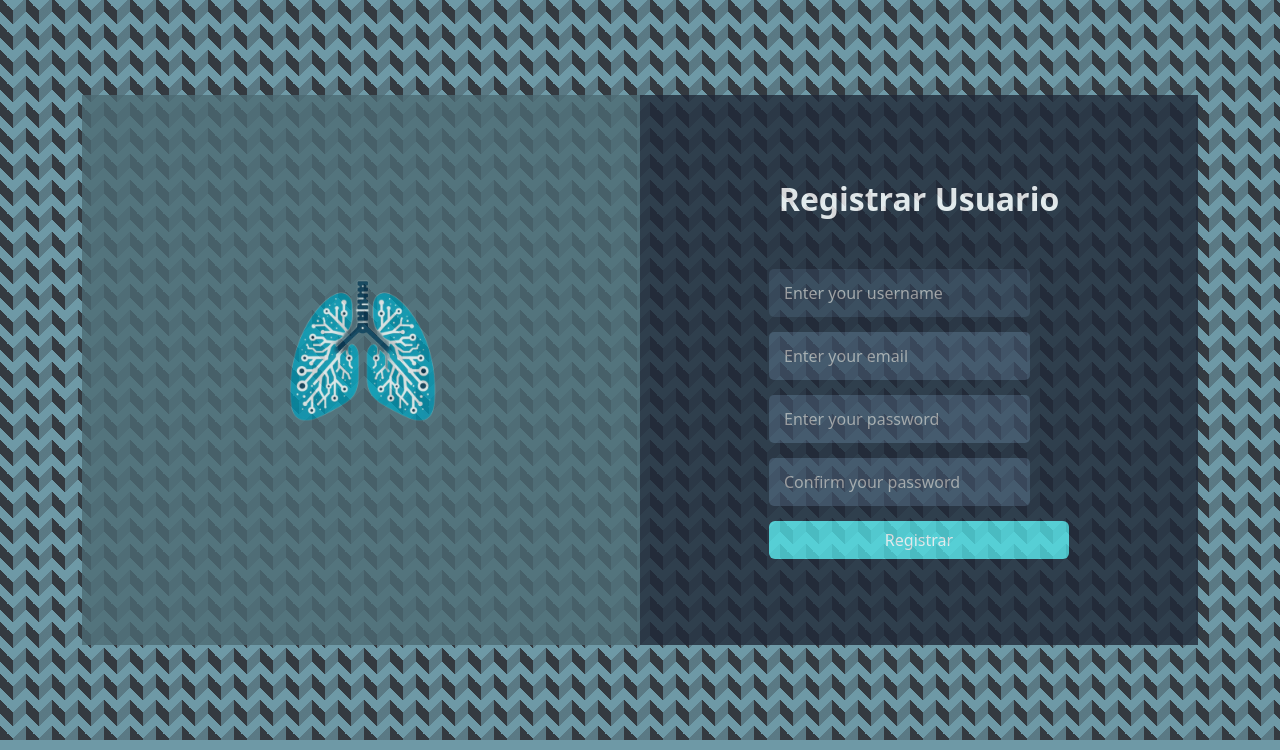
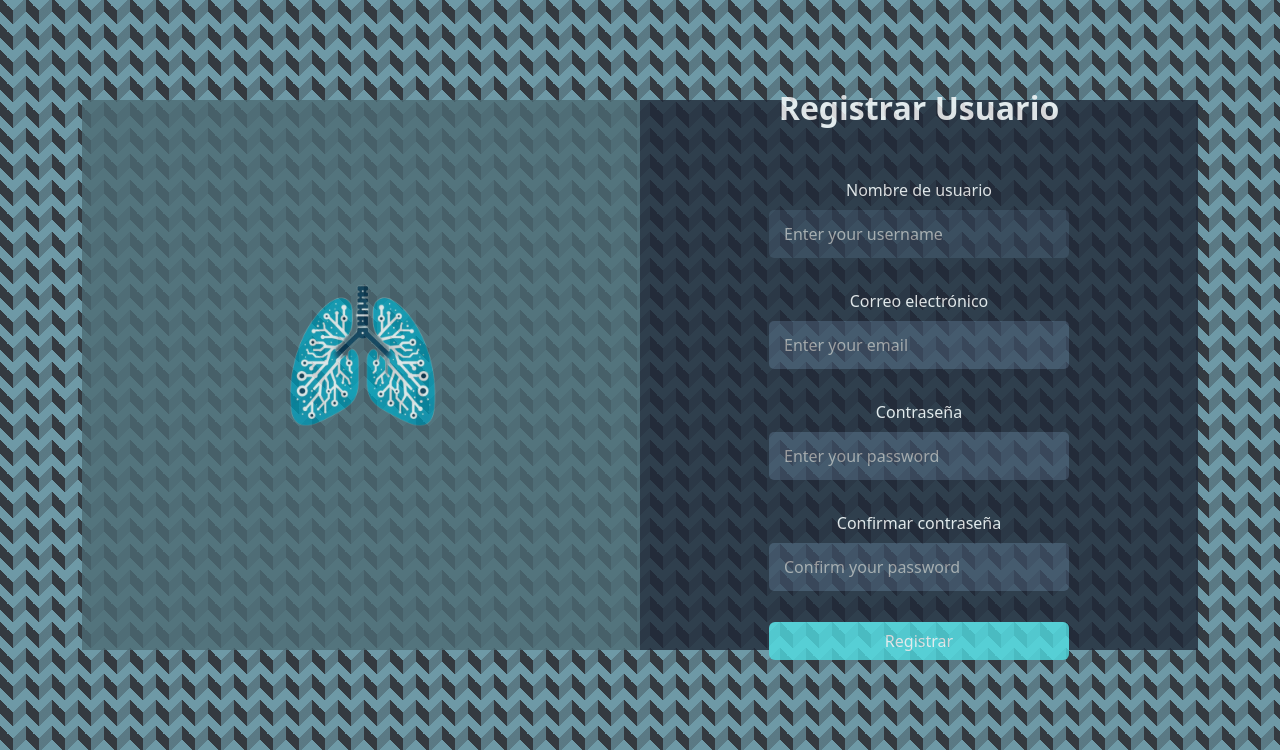
Before and after one commit to EnzoM1/Capstone-DavidMerino-SebastianPalma-EnzoMayo, a Django app: page /register/ in a window 1280 px wide. Shown: the part 67-817 px from the top of the page. Run offline with Django 5.2, Linux system fonts and the light colour scheme; parts of the project's set-up code (start-up, migrations or seed data) failed here and were passed over.

Commit message:
act + fix

```diff
--- a/Aplicacion Web/Onculungnet/Onculungnet/settings.py
+++ b/Aplicacion Web/Onculungnet/Onculungnet/settings.py
@@ -140,7 +140,7 @@ WSGI_APPLICATION = 'Onculungnet.wsgi.application'
 
 DATABASES = {
     'default': dj_database_url.config(
-        default='mysql://root:1234@localhost:3306/Onco2',
+        default='mysql://root:admin@localhost:3306/Onco2',
         conn_max_age=600
     )
 }
--- a/Aplicacion Web/Onculungnet/onco/templates/admin/register.html
+++ b/Aplicacion Web/Onculungnet/onco/templates/admin/register.html
@@ -12,35 +12,48 @@
 
     <style>
         body {
-            background-color: #343a40; /* Color del fondo ajustado */
+            background-color: #343a40; /* Color de fondo ajustado */
             margin: 0;
             height: 100vh;
         }
 
         .login-container {
-            height: calc(100vh - 60px); /* Ajustar el contenedor de login a la pantalla menos el alto del header */
+            height: calc(100vh - 50px); /* Ajustar el contenedor de login según el alto del header */
             display: flex;
             justify-content: center;
             align-items: center;
         }
 
-        /* Media query to handle the icon moving in small screens */
+        header {
+            height: auto; /* Ajuste automático según el contenido */
+            padding: 0.5rem 0; /* Reducir el padding vertical para ocupar solo el espacio necesario */
+        }
+
+        .form-label {
+            color: white; /* Color de las etiquetas */
+            margin-bottom: 0.5rem; /* Espacio entre la etiqueta y el input */
+            display: block; /* Asegura que el label ocupe toda la línea */
+        }
+        input {
+    width: 100%; /* Asegura que los inputs ocupen todo el ancho */
+}
+
+        /* Media query para manejar la sección izquierda en pantallas pequeñas */
         @media (max-width: 760px) {
             .left-section {
-                display: none; /* Hide left section */
+                display: none; /* Ocultar la sección izquierda en pantallas pequeñas */
             }
             .logo {
-                display: block; /* Show logo in the right section */
+                display: block; /* Mostrar el logo en la sección derecha */
                 text-align: center;
                 margin-bottom: 20px;
             }
         }
     </style>
-
 </head>
 
 <body>
-    <!-- Header integration -->
+    <!-- Header -->
     <header class="bg-light" style="height: 8.33vh;">
         <div class="container d-flex justify-content-between align-items-center h-100">
             <div class="d-flex align-items-center flex-wrap">
@@ -54,42 +67,46 @@
         </div>
     </header>
 
-
-    <!-- Contenedor de la página de inicio de sesión -->
+    <!-- Login Container -->
     <div class="container login-container">
-        <div class="row w-100">
-            <!-- Left section will be hidden on small screens -->
+        <div class="row w-100 justify-content-center">
             <div class="col-md-6 left-section d-none d-md-flex">
                 <div class="logo mb-4">
                     <img src="{% static 'img/pulmon_icon2.png' %}" alt="Logo" style="height: 200px; width: auto; transition: filter 0.3s ease;" onmouseover="this.style.filter='invert(1)'" onmouseout="this.style.filter='invert(0)'">
                 </div>
-               <!-- <h1 style="color: white; font-weight: 900; font-family: 'Bebas Neue', sans-serif;">
-                    OncoLungNet
-                </h1> -->
             </div>
-            <div class="col-md-6 right-section">
-                <div class="login-box">
-                    <!-- Logo will be moved here for small screens -->
+            <div class="col-md-6 right-section d-flex flex-column align-items-center">
+                <div class="login-box text-center">
                     <div class="logo mb-4 d-md-none">
                         <img src="{% static 'img/pulmon_icon2.png' %}" alt="Logo" style="height: 150px; width: auto; transition: filter 0.3s ease;" onmouseover="this.style.filter='invert(1)'" onmouseout="this.style.filter='invert(0)'">
                     </div>
-                    <h1 style="color: white;">Registrar Usuario</h2>
-                    <form id="registerForm" action="/register/" method="POST">
+                    <h1 style="color: white;">Registrar Usuario</h1>
+                    <form id="registerForm" action="/register/" method="POST" class="text-center">
                         {% csrf_token %}
 
-                        {{form.username}}
-                        {{form.email}}
-                        {{form.password1}}
-                        {{form.password2}}
-
+                        <div class="mb-3">
+                            <label for="id_username" class="form-label">Nombre de usuario</label>
+                            {{ form.username }}
+                        </div>
+                        <div class="mb-3">
+                            <label for="id_email" class="form-label">Correo electrónico</label>
+                            {{ form.email }}
+                        </div>
+                        <div class="mb-3">
+                            <label for="id_password1" class="form-label">Contraseña</label>
+                            {{ form.password1 }}
+                        </div>
+                        <div class="mb-3">
+                            <label for="id_password2" class="form-label">Confirmar contraseña</label>
+                            {{ form.password2 }}
+                        </div>
 
                         <button type="submit" class="btn"
-                        style="background-color: #50dde2; color: #fff; cursor: pointer; transition: background-color 0.3s, color 0.3s;"
-                        onmouseover="this.style.backgroundColor='#fff'; this.style.color='#50dde2';"
-                        onmouseout="this.style.backgroundColor='#50dde2'; this.style.color='#fff';">
-                        Registrar
-                    </button>
-
+                                style="background-color: #50dde2; color: #fff; cursor: pointer; transition: background-color 0.3s, color 0.3s;"
+                                onmouseover="this.style.backgroundColor='#fff'; this.style.color='#50dde2';"
+                                onmouseout="this.style.backgroundColor='#50dde2'; this.style.color='#fff';">
+                            Registrar
+                        </button>
                     </form>
                     {% if messages %}
                         <ul class="list-unstyled mt-3">
@@ -98,7 +115,6 @@
                         {% endfor %}
                         </ul>
                     {% endif %}
-
                 </div>
             </div>
         </div>
```
